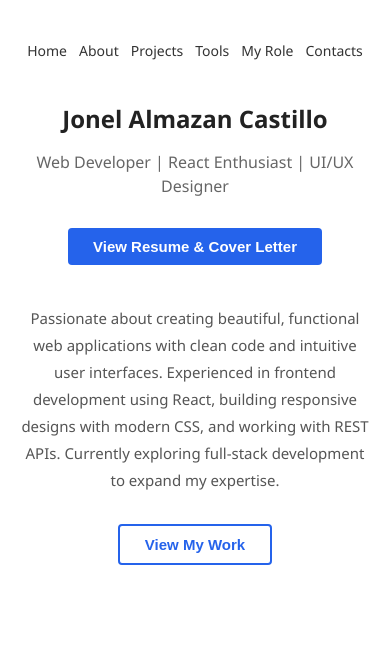
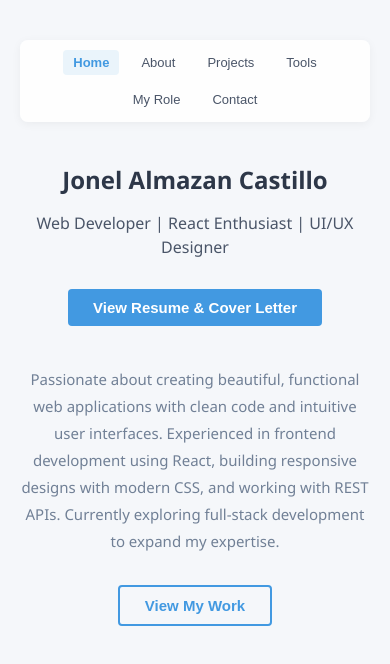
Before and after one commit to jooo1104/jooo1104.github.io, a React (Create React App) app: page / in a window 390 px wide. Shown: the top 664 px of the page. Built offline with nearby package versions, Linux system fonts and the light colour scheme.

Commit message:
My Updated porfolio with imporved navigation and contact info

```diff
--- a/src/Portfolio.css
+++ b/src/Portfolio.css
@@ -1,9 +1,20 @@
-/* Exact replica of the reference layout */
+/* Modern clean color scheme */
+:root {
+    --bg-color: #f5f7fa;
+    --card-bg: #ffffff;
+    --text-dark: #2d3748;
+    --text-medium: #4a5568;
+    --text-light: #718096;
+    --primary-color: #4299e1;
+    --primary-dark: #3182ce;
+    --border-color: #e2e8f0;
+  }
+
   body {
     margin: 0;
     font-family: 'Segoe UI', Arial, sans-serif;
-    background-color: #ffffff;
-    color: #333333;
+    background-color: var(--bg-color);
+    color: var(--text-dark);
     line-height: 1.5;
   }
 
@@ -19,19 +30,60 @@ body {
   justify-content: center;
   gap: 30px;
   margin-bottom: 60px;
+  padding: 15px 0;
+  background-color: rgba(255, 255, 255, 0.9);
+  border-radius: 8px;
+  box-shadow: 0 2px 10px rgba(0, 0, 0, 0.05);
 }
 
-  .simple-nav a {
-    color: #333333;
-    text-decoration: none;
+.nav-button {
+  background: none;
+  border: none;
+  color: var(--text-medium);
   font-size: 16px;
   font-weight: 500;
+  cursor: pointer;
+  padding: 8px 16px;
+  border-radius: 4px;
+  transition: all 0.3s ease;
 }
 
-  .simple-nav a:hover {
-    color: #2563eb;
+.nav-button:hover {
+  color: var(--primary-color);
+  background-color: rgba(66, 153, 225, 0.1);
 }
 
+.nav-button.active {
+  color: var(--primary-color);
+  background-color: rgba(66, 153, 225, 0.1);
+  font-weight: 600;
+}
+
+/* Responsive adjustments */
+@media (max-width: 768px) {
+  .simple-nav {
+    flex-wrap: wrap;
+    gap: 15px;
+    margin-bottom: 40px;
+    padding: 10px;
+  }
+
+  .nav-button {
+    padding: 6px 12px;
+    font-size: 14px;
+  }
+}
+
+@media (max-width: 480px) {
+  .simple-nav {
+    gap: 10px;
+  }
+
+  .nav-button {
+    padding: 5px 10px;
+    font-size: 13px;
+  }
+}
   /* Content */
   .portfolio-content {
     text-align: center;
@@ -41,20 +93,20 @@ body {
     font-size: 36px;
     font-weight: 700;
     margin-bottom: 10px;
-    color: #222222;
+    color: var(--text-dark);
   }
 
   .portfolio-content h2 {
     font-size: 20px;
     font-weight: 400;
-    color: #666666;
+    color: var(--text-medium);
     margin-bottom: 40px;
   }
 
   .description {
     font-size: 16px;
     line-height: 1.8;
-    color: #555555;
+    color: var(--text-light);
     max-width: 600px;
     margin: 0 auto 40px;
   }
@@ -72,36 +124,36 @@ body {
   }
 
   .resume-button {
-    background-color: #2563eb;
+    background-color: var(--primary-color);
     color: white;
     border: none;
     margin-bottom: 40px;
   }
 
   .resume-button:hover {
-    background-color: #1e40af;
+    background-color: var(--primary-dark);
   }
 
   .work-button {
     background-color: transparent;
-    color: #2563eb;
-    border: 2px solid #2563eb;
+    color: var(--primary-color);
+    border: 2px solid var(--primary-color);
   }
 
   .work-button:hover {
-    background-color: #2563eb;
+    background-color: var(--primary-color);
     color: white;
   }
 
   .back-button {
     background-color: transparent;
-    color: #2563eb;
-    border: 2px solid #2563eb;
+    color: var(--primary-color);
+    border: 2px solid var(--primary-color);
     margin-top: 20px;
   }
 
   .back-button:hover {
-    background-color: #2563eb;
+    background-color: var(--primary-color);
     color: white;
   }
 
@@ -119,19 +171,21 @@ body {
   }
 
   .project-card {
-    background: #f8f9fa;
+    background: var(--card-bg);
     padding: 20px;
     border-radius: 8px;
     text-align: left;
+    box-shadow: 0 1px 3px rgba(0, 0, 0, 0.05);
+    border: 1px solid var(--border-color);
   }
 
   .project-card h3 {
-    color: #222222;
+    color: var(--text-dark);
     margin-bottom: 10px;
   }
 
   .project-card p {
-    color: #555555;
+    color: var(--text-medium);
   }
 
   /* Contact View */
@@ -148,10 +202,11 @@ body {
   .contact-details p {
     margin-bottom: 15px;
     font-size: 16px;
+    color: var(--text-medium);
   }
 
   .contact-details a {
-    color: #2563eb;
+    color: var(--primary-color);
     text-decoration: none;
   }
 
--- a/src/index.js
+++ b/src/index.js
@@ -4,6 +4,10 @@ import './Portfolio.css';
 
 function Portfolio() {
   const [currentView, setCurrentView] = useState('home');
+
+  const handleNavigation = (view) => {
+    setCurrentView(view);
+  };
 
   const renderContent = () => {
     switch(currentView) {
@@ -63,9 +67,9 @@ function Portfolio() {
           <div className="contact-view">
             <h1>Contact Me</h1>
             <div className="contact-details">
-              <p>Email: <a href="mailto:jonel@example.com">jonel@example.com</a></p>
-              <p>LinkedIn: <a href="https://linkedin.com" target="_blank" rel="noopener noreferrer">linkedin.com/in/jonel</a></p>
-              <p>GitHub: <a href="https://github.com" target="_blank" rel="noopener noreferrer">github.com/jonel</a></p>
+              <p>Email: <a href="mailto:akosijonel04@gmail.com">akosijonel04@gmail.com</a></p>
+              <p>LinkedIn: <a href="https://www.linkedin.com/in/castillo-jonel-almazan-7a29091b9/" target="_blank" rel="noopener noreferrer">linkedin.com/in/castillo-jonel-almazan</a></p>
+              <p>GitHub: <a href="https://github.com/jooo1104" target="_blank" rel="noopener noreferrer">github.com/jooo1104</a></p>
             </div>
             <button
               className="back-button"
@@ -93,14 +97,44 @@ function Portfolio() {
 
   return (
     <div className="portfolio-container">
-      {/* Navigation */}
+      {/* Navigation - Updated with active state */}
       <nav className="simple-nav">
-        <a href="#" onClick={(e) => { e.preventDefault(); setCurrentView('home'); }}>Home</a>
-        <a href="#" onClick={(e) => { e.preventDefault(); setCurrentView('about'); }}>About</a>
-        <a href="#" onClick={(e) => { e.preventDefault(); setCurrentView('projects'); }}>Projects</a>
-        <a href="#" onClick={(e) => { e.preventDefault(); setCurrentView('tools'); }}>Tools</a>
-        <a href="#" onClick={(e) => { e.preventDefault(); setCurrentView('role'); }}>My Role</a>
-        <a href="#" onClick={(e) => { e.preventDefault(); setCurrentView('contact'); }}>Contacts</a>
+        <button
+          className={`nav-button ${currentView === 'home' ? 'active' : ''}`}
+          onClick={() => handleNavigation('home')}
+        >
+          Home
+        </button>
+        <button
+          className={`nav-button ${currentView === 'about' ? 'active' : ''}`}
+          onClick={() => handleNavigation('about')}
+        >
+          About
+        </button>
+        <button
+          className={`nav-button ${currentView === 'projects' ? 'active' : ''}`}
+          onClick={() => handleNavigation('projects')}
+        >
+          Projects
+        </button>
+        <button
+          className={`nav-button ${currentView === 'tools' ? 'active' : ''}`}
+          onClick={() => handleNavigation('tools')}
+        >
+          Tools
+        </button>
+        <button
+          className={`nav-button ${currentView === 'role' ? 'active' : ''}`}
+          onClick={() => handleNavigation('role')}
+        >
+          My Role
+        </button>
+        <button
+          className={`nav-button ${currentView === 'contact' ? 'active' : ''}`}
+          onClick={() => handleNavigation('contact')}
+        >
+          Contact
+        </button>
       </nav>
 
       {/* Main Content */}
```
Lines whose indentation alone changed are shown as unchanged.
